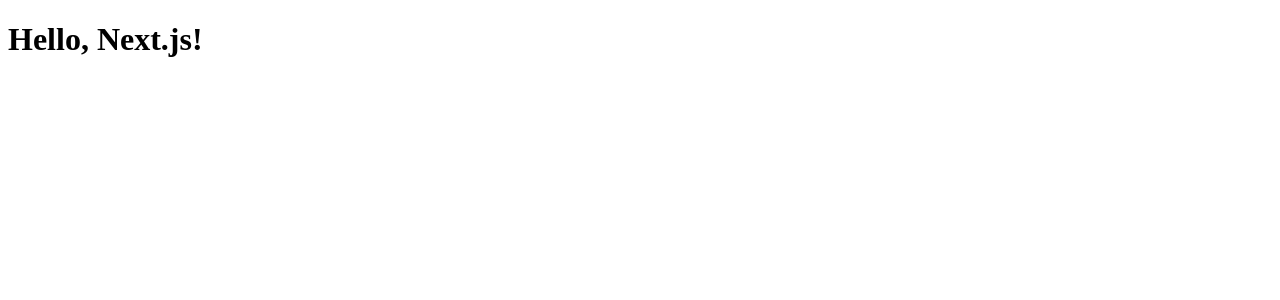
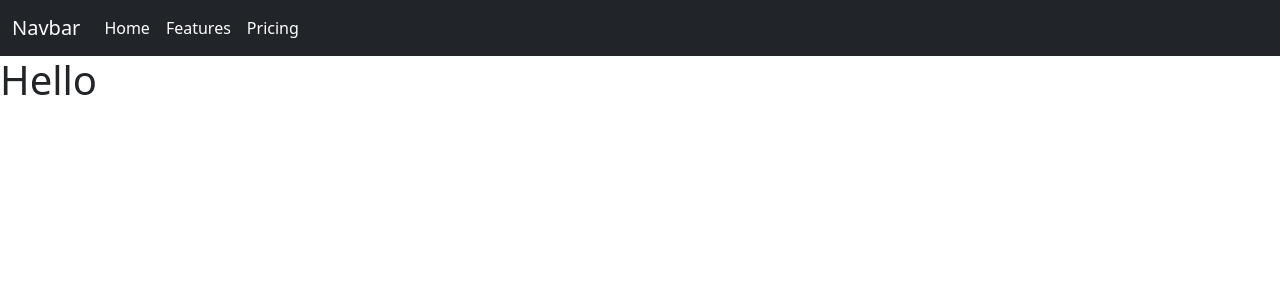
Before and after one commit to alfredoPark-48/apark_home, a Next.js app: page / in a window 1280 px wide. Shown: the top 300 px of the page. Built offline with nearby package versions, Linux system fonts and the light colour scheme.

Commit message:
Feat: Added NavigationBar component

```diff
--- /dev/null
+++ b/src/components/NavigationBar/NavigationBar.tsx
@@ -0,0 +1,59 @@
+import { FC } from 'react'
+
+const NavigationBar: FC = () => {
+	return (
+		<>
+			<nav className='navbar navbar-expand-lg bg-dark'>
+				<div className='container-fluid'>
+					<a className='navbar-brand text-white' href='#'>
+						Navbar
+					</a>
+					<button
+						className='navbar-toggler'
+						type='button'
+						data-bs-toggle='collapse'
+						data-bs-target='#navbarNav'
+						aria-controls='navbarNav'
+						aria-expanded='false'
+						aria-label='Toggle navigation'
+					>
+						<span className='navbar-toggler-icon'></span>
+					</button>
+					<div className='collapse navbar-collapse' id='navbarNav'>
+						<ul className='navbar-nav'>
+							<li className='nav-item'>
+								<a
+									className='nav-link active'
+									aria-current='page'
+									href='#'
+									style={{ color: 'white' }}
+								>
+									Home
+								</a>
+							</li>
+							<li className='nav-item'>
+								<a
+									className='nav-link'
+									href='#'
+									style={{ color: 'white' }}
+								>
+									Features
+								</a>
+							</li>
+							<li className='nav-item'>
+								<a
+									className='nav-link'
+									href='#'
+									style={{ color: 'white' }}
+								>
+									Pricing
+								</a>
+							</li>
+						</ul>
+					</div>
+				</div>
+			</nav>
+		</>
+	)
+}
+export default NavigationBar
--- a/src/pages/_app.tsx
+++ b/src/pages/_app.tsx
@@ -1,5 +1,17 @@
+import Head from 'next/head'
 import type { AppProps } from 'next/app'
+import 'bootstrap/dist/css/bootstrap.min.css'
 
 export default function App({ Component, pageProps }: AppProps) {
-	return <Component {...pageProps} />
+	return (
+		<>
+			<Head>
+				<meta
+					name='viewport'
+					content='width=device-width, initial-scale=1'
+				/>
+			</Head>
+			<Component {...pageProps} />
+		</>
+	)
 }
--- a/src/pages/index.tsx
+++ b/src/pages/index.tsx
@@ -1,3 +1,10 @@
+import NavigationBar from '@/components/NavigationBar/NavigationBar'
+
 export default function Page() {
-	return <h1>Hello, Next.js!</h1>
+	return (
+		<>
+			<NavigationBar/>
+			<h1>Hello</h1>
+		</>
+	)
 }
```
